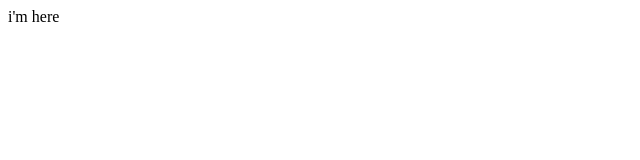
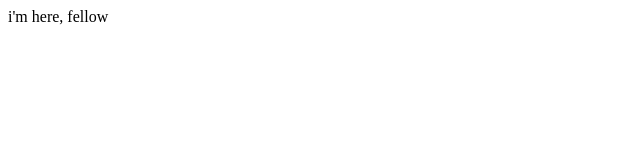
Before and after one commit to mwituszynski/pablik, a plain HTML site: page index.html in a window 1280 px wide. Shown: the full height of the page, 0-640 px from the left. Drawn offline with Linux system fonts and the light colour scheme.

Commit message:
Txt changes

```diff
--- a/index.html
+++ b/index.html
@@ -3,6 +3,6 @@
   <title>Hi</title>
 </head>
 <body>
-<p>i'm here</p>
+<p>i'm here, fellow</p>
 </body>
 </html>
```
